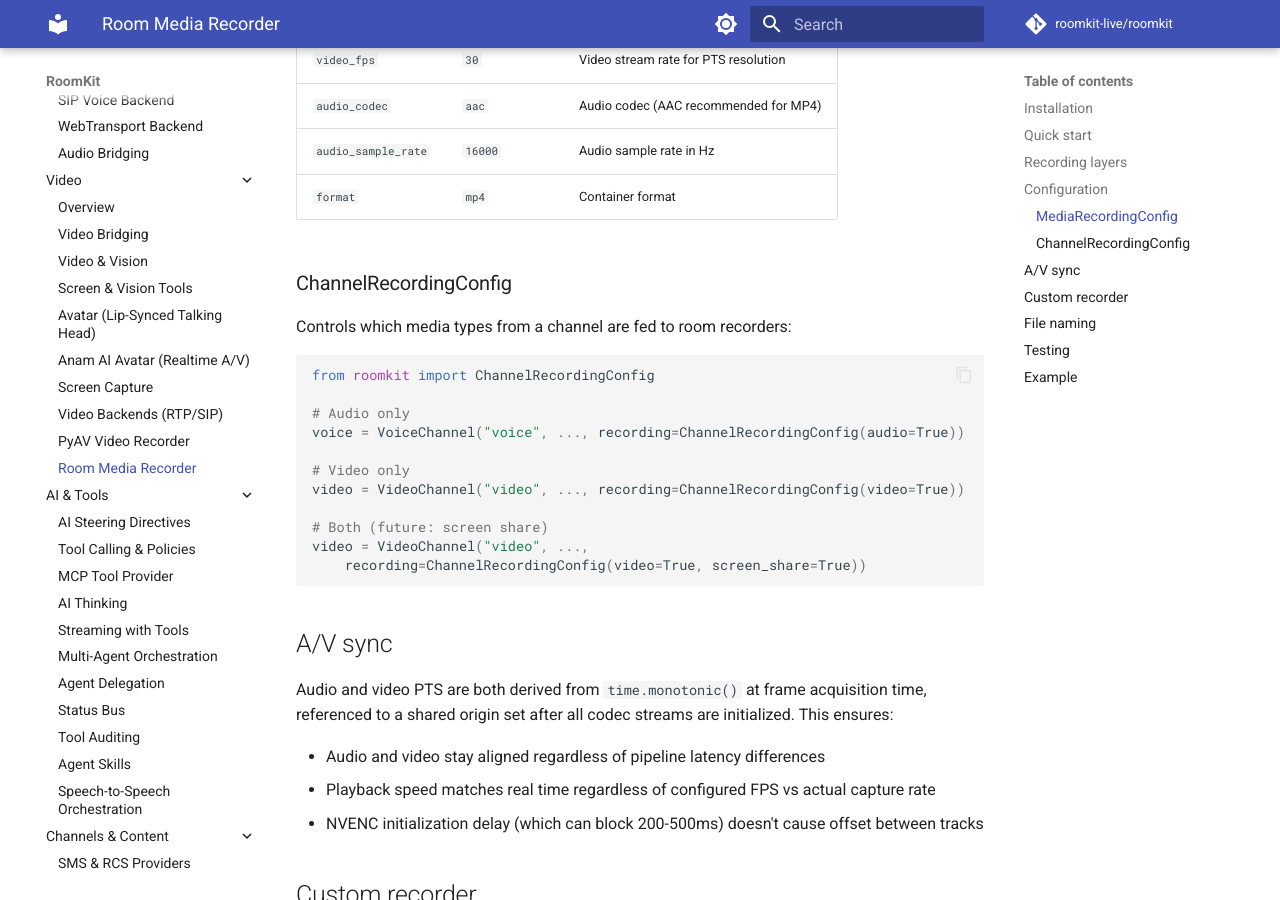
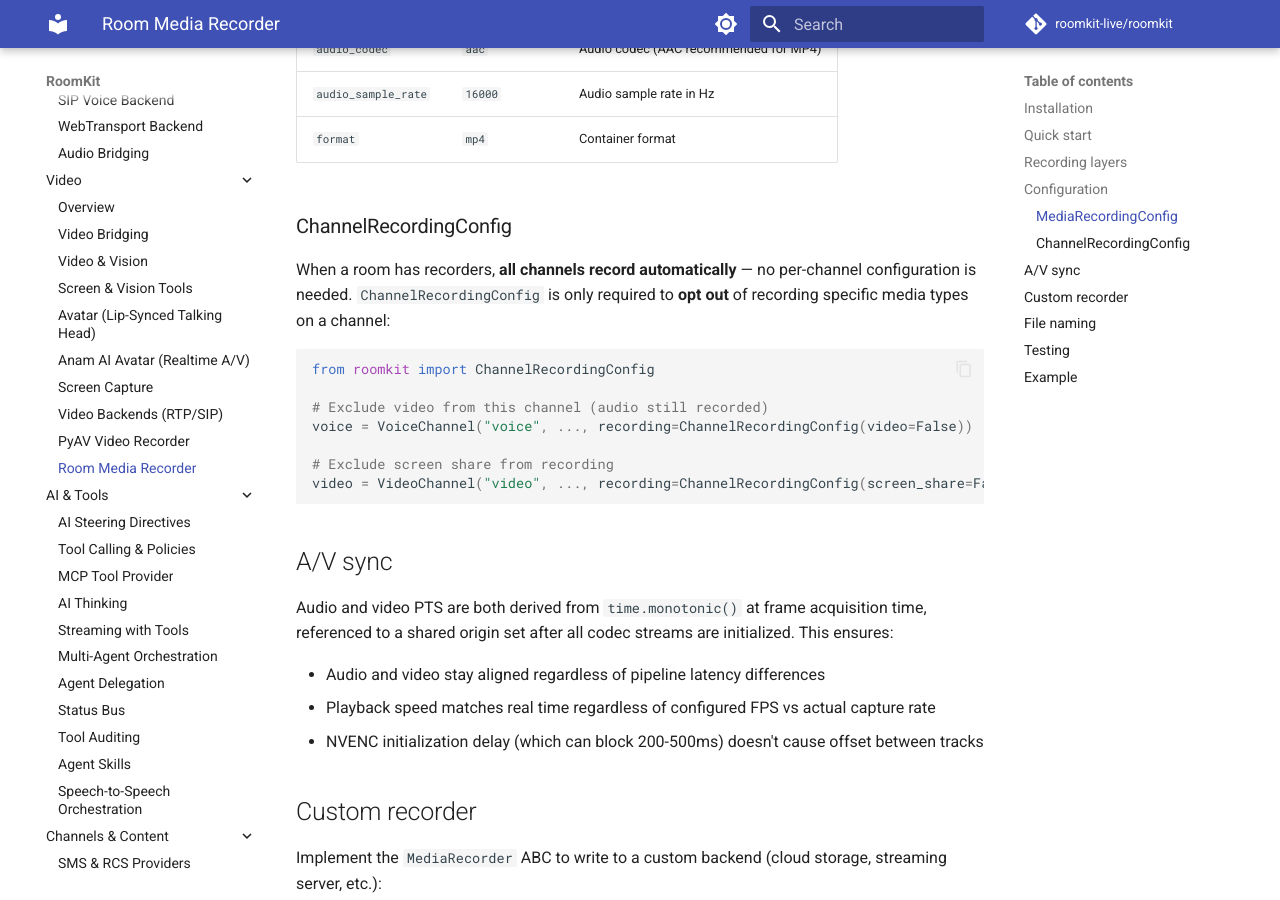
Before and after one commit to roomkit-live/roomkit-docs, an MkDocs documentation site: the page built from docs/guides/room-media-recorder.md, in a window 1280 px wide and 900 px high, scrolled down 2060 px. Built offline with MkDocs 1.6.1 and Material for MkDocs 9.7.7, drawn with Linux system fonts in a browser that asks for light colours; comment, search, counter and statistics services are not loaded; some of the changed text lies outside the part shown.

Commit message:
docs: update recording guides for opt-out semantics
Recording is now automatic when a room has recorders — no per-channel
ChannelRecordingConfig needed. Updated code examples and rewrote the
ChannelRecordingConfig section to explain opt-out usage.

Co-Authored-By: Claude Opus 4.6 (1M context) <noreply@anthropic.com>

````diff
--- a/docs/guides/room-media-recorder.md
+++ b/docs/guides/room-media-recorder.md
@@ -27,11 +26,9 @@ from roomkit.recorder.pyav import PyAVMediaRecorder
 recorder = PyAVMediaRecorder()
 config = MediaRecordingConfig(storage="./recordings", video_codec="auto")
 
-# 2. Mark which channels contribute audio/video
-voice = VoiceChannel("voice", backend=audio_backend, pipeline=pipeline,
-                     recording=ChannelRecordingConfig(audio=True))
-video = VideoChannel("video", backend=video_backend,
-                     recording=ChannelRecordingConfig(video=True))
+# 2. Create channels — recording is automatic when the room has recorders
+voice = VoiceChannel("voice", backend=audio_backend, pipeline=pipeline)
+video = VideoChannel("video", backend=video_backend)
 
 # 3. Create room with recorder binding
 room = await kit.create_room(
@@ -88,20 +85,16 @@ config = MediaRecordingConfig(
 
 ### ChannelRecordingConfig
 
-Controls which media types from a channel are fed to room recorders:
+When a room has recorders, **all channels record automatically** — no per-channel configuration is needed. `ChannelRecordingConfig` is only required to **opt out** of recording specific media types on a channel:
 
 ```python
 from roomkit import ChannelRecordingConfig
 
-# Audio only
-voice = VoiceChannel("voice", ..., recording=ChannelRecordingConfig(audio=True))
+# Exclude video from this channel (audio still recorded)
+voice = VoiceChannel("voice", ..., recording=ChannelRecordingConfig(video=False))
 
-# Video only
-video = VideoChannel("video", ..., recording=ChannelRecordingConfig(video=True))
-
-# Both (future: screen share)
-video = VideoChannel("video", ...,
-    recording=ChannelRecordingConfig(video=True, screen_share=True))
+# Exclude screen share from recording
+video = VideoChannel("video", ..., recording=ChannelRecordingConfig(screen_share=False))
 ```
 
 ## A/V sync
````
Also changed, not shown: other parts of docs/guides/room-media-recorder.md (+0 -1 lines), docs/features.md (+5 -6 lines), docs/guides/video-overview.md (+3 -3 lines).
